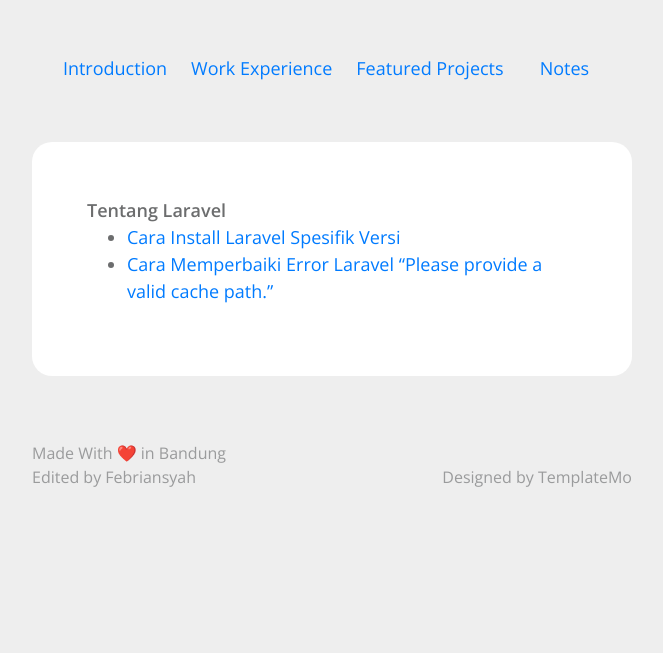
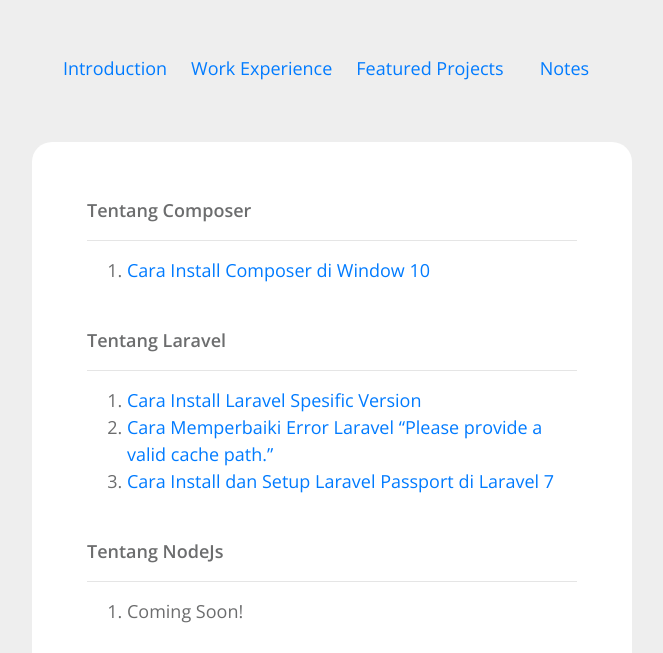
Before and after one commit to zyfor90/zyfor90.github.io, a plain HTML site: page programmer-notes.html in a window 1280 px wide. Shown: the part 147-800 px from the top of the page, without its empty margins (308-971 px from the left). Drawn offline with nearby package versions, Linux system fonts and the light colour scheme.

```diff
--- a/programmer-notes.html
+++ b/programmer-notes.html
@@ -41,13 +41,45 @@ https://templatemo.com/tm-533-verticard
     <section class="tm-section">
       <div class="tm-content-container">
         <div class="tm-content">
+          <strong>Tentang Composer</strong>
+          <hr>
+          <ol>
+            <li>
+              <a href="https://febriansyah10969.medium.com/cara-install-composer-di-window-10-8b7f7e79dab4">Cara Install
+                Composer di Window 10</a>
+            </li>
+          </ol>
+          <br>
           <strong>Tentang Laravel</strong>
-          <ul>
-            <li><a href="https://medium.com/@febriansyah10969/cara-install-laravel-spesifik-versi-61fea101d241">Cara Install Laravel Spesifik Versi</a></li>
+          <hr>
+          <ol>
             <li>
-              <a href="https://medium.com/@febriansyah10969/cara-memperbaiki-error-laravel-please-provide-a-valid-cache-path-f7699f0cc1cf">Cara Memperbaiki Error Laravel “Please provide a valid cache path.”</a>
+              <a href="https://medium.com/@febriansyah10969/cara-install-laravel-spesifik-versi-61fea101d241">Cara
+                Install Laravel Spesific Version</a>
             </li>
-          </ul>
+            <li>
+              <a
+                href="https://medium.com/@febriansyah10969/cara-memperbaiki-error-laravel-please-provide-a-valid-cache-path-f7699f0cc1cf">Cara
+                Memperbaiki Error Laravel “Please provide a valid cache path.”</a>
+            </li>
+            <li>
+              <a
+                href="https://febriansyah10969.medium.com/cara-install-dan-setup-laravel-passport-di-laravel-7-31132f2b3e25">Cara
+                Install dan Setup Laravel Passport di Laravel 7</a>
+            </li>
+          </ol>
+          <br>
+          <strong>Tentang NodeJs</strong>
+          <hr>
+          <ol>
+            <li>Coming Soon!</li>
+          </ol>
+          <br>
+          <strong>Tentang Server</strong>
+          <hr>
+          <ol>
+            <li>Coming Soon!</li>
+          </ol>
         </div>
       </div>
     </section>
```
Also changed, not shown: index.html (+7 -6 lines). Lines whose indentation alone changed are shown as unchanged.
